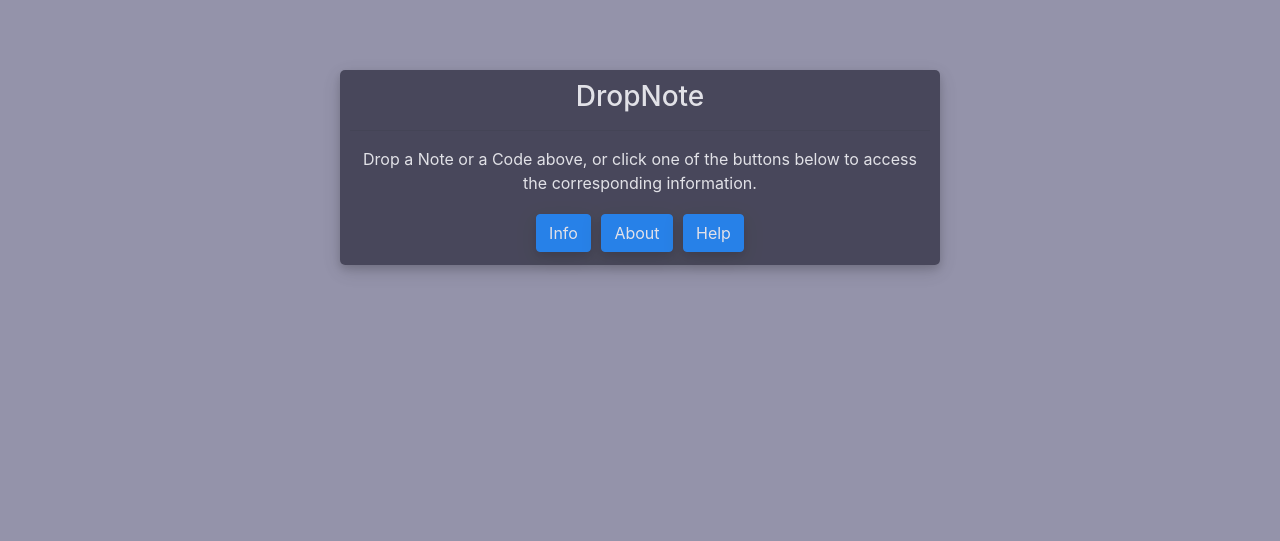
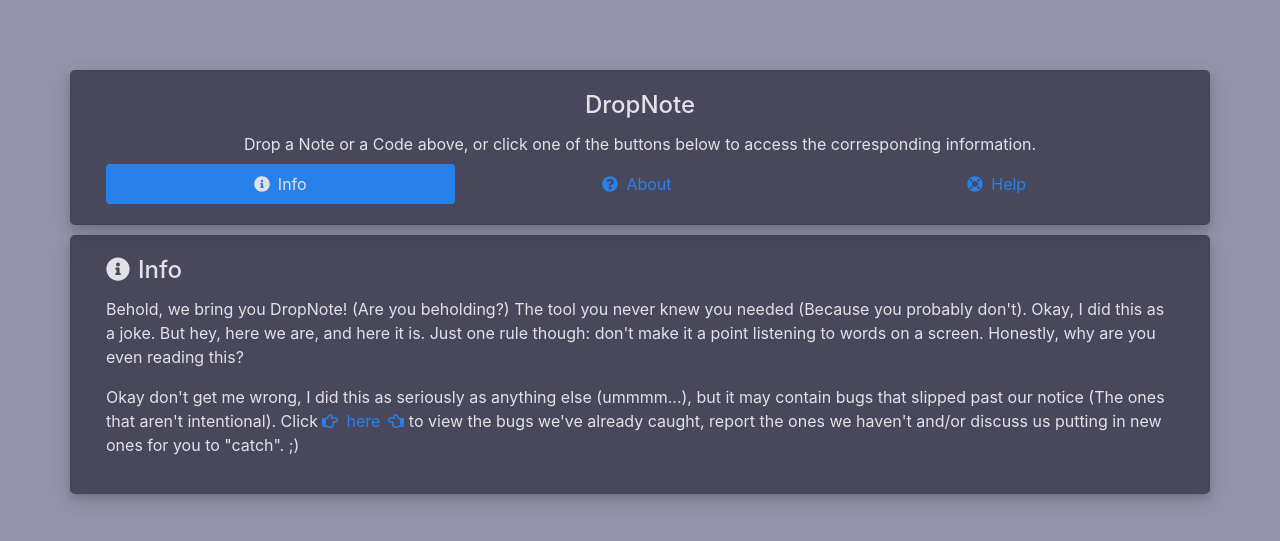
Before and after one commit to peter-mghendi/dropnote-php, a PHP site: page /DropNote/ in a window 1280 px wide. Shown: the part 56-597 px from the top of the page. Run offline with PHP 8.4, Linux system fonts and the light colour scheme; some libraries are stand-ins or nearby versions.

Commit message:
Fixed index.php ui
Fix index ui to work with bootstrap 4.

```diff
--- a/_assets/css/style.css
+++ b/_assets/css/style.css
@@ -13,23 +13,22 @@
     color: #ffffff;
 }
 
-.card-content{
+.card{
     background-color: rgba(0,0,16,0.7) ;
     opacity: .73;
     color: #fefefe;
     margin-top: 10px;
     margin-left: auto;
     margin-right: auto;
-    padding: 10px;
-    width: 95%;
-    max-width: 600px;
+    /* padding: 10px; */
+    /* width: 95%; */
+    /* max-width: 600px; */
     position: relative;
     box-shadow: 0 4px 8px 0 rgba(0,0,0,0.2),0 6px 20px 0 rgba(0,0,0,0.19);
     border-radius: 5px;
 }
 
 .dropdown-menu{
-    /* border-radius: 0; */
     box-shadow: 0 4px 8px 0 rgba(0,0,0,0.2),0 6px 20px 0 rgba(0,0,0,0.19);
 }
 
--- a/_assets/js/index.js
+++ /dev/null
@@ -1,23 +0,0 @@
-var one = document.getElementById('one');
-var two = document.getElementById('two');
-var three = document.getElementById('three');
-
-var cardone = document.getElementById('cardone');
-var cardtwo = document.getElementById('cardtwo');
-var cardthree = document.getElementById('cardthree');
-
-one.onclick = function (){
-    cardone.style.display = "block";
-    cardtwo.style.display = "none";
-    cardthree.style.display = "none";
-};
-two.onclick = function (){
-    cardone.style.display = "none";
-    cardtwo.style.display = "block";
-    cardthree.style.display = "none";
-};
-three.onclick = function (){
-    cardone.style.display = "none";
-    cardtwo.style.display = "none";
-    cardthree.style.display = "block";
-};
--- a/_includes/_protect.php
+++ b/_includes/_protect.php
@@ -1,5 +1,4 @@
 <?php
-//protect
 session_start();
 if (!  isset ($_SESSION['email'])) {
     header("location:index.php");
--- a/_includes/footer.php
+++ b/_includes/footer.php
@@ -28,7 +28,6 @@
             hiddenCard.style.display = "none";
         };
 </script>
-<script src="_assets/js/index.js"></script>
 <script src="_assets/vendor/jquery/jquery-3.4.1.min.js"></script>
 <script src="_assets/vendor/bootstrap-4.3.1-dist/js/bootstrap.min.js"></script>
 <script src="_assets/vendor/fontawesome-free-5.9.0-web/js/all.min.js"></script>
--- a/index.php
+++ b/index.php
@@ -1,47 +1,50 @@
 <?php include '_includes/header.php'; ?>
 <div class="container-fluid" >
-    <div id="welcomeCard" class="card-content text-center">
-        <h3>DropNote</h3><hr>
-        <p>Drop a Note or a Code above, or click one of the buttons below to access the corresponding information.</p>
-        <span>
-            <button id="one" class="btn btn-primary box-btn">Info</button>
-            <button id="two" class="btn btn-primary box-btn">About</button>
-            <button id="three" class="btn btn-primary box-btn">Help</button>
-        </span>
+    <div id="welcomeCard" class="container card text-center">
+        <div class="card-body">
+            <h4 class="card-title">DropNote</h4>
+            <p class="card-text mb-2">Drop a Note or a Code above, or click one of the buttons below to access the corresponding information.</p>
+            <nav class="nav nav-pills nav-fill">
+                <a id="pills-info-tab" class="nav-item nav-link active" href="#info" data-toggle="pill">
+                    <i class="fas fa-info-circle mr-2"></i>Info</a>
+                <a id="pills-about-tab" class="nav-item nav-link" href="#about" data-toggle="pill">
+                    <i class="fas fa-question-circle mr-2"></i>About</a>
+                <a id="pills-help-tab" class="nav-item nav-link" href="#help" data-toggle="pill">
+                    <i class="fas fa-life-ring mr-2"></i>Help</a>
+            </nav>
+        </div>
     </div>
-    <div id="cardone" class="card-content hidden-div" >
-        <h3><span class="glyphicon glyphicon-info-sign"></span> Info</h3><hr>
-        <p><span>Behold, we bring you DropNote! (Are you beholding?) The tool you never knew you needed (Because you probably don't).
-                Okay, I did this as a joke. But hey, here we are, and here it is. Just one rule though: don't make it a point listening
-                to words on a screen. Honestly, why are you even reading this? </span><br>
-            <span>Okay don't get me wrong, I did this as seriously as anything else (ummmm...), but it may contain bugs that slipped past
-                our notice (The ones that aren't intentional). Click <a href="_includes/_known.php"><span class="glyphicon glyphicon-hand-right">
-                    </span> here <span class="glyphicon glyphicon-hand-left"></span></a> to view the bugs we've already caught, report the ones we
-                    haven't and/or discuss us putting in new ones for you to "catch". ;) </span><br>
-        </p>
 
-    </div>
-    <div id="cardtwo" class="card-content hidden-div">
-        <h3><span class="glyphicon glyphicon-book"></span> About</h3><hr>
-        <h4><span class="glyphicon glyphicon-hand-down"></span> DropNote v1.0.0.1</h4>
-        <p><span><b>DISCLAIMER: </b><br></span>
-        <span>1. Whatever you write here is your own problem. If it gets you arrested, don't drag me into it.
-            Yeah. That about covers it. Oh, and no, I won't fix your computer.</span><br>
-            <span>2. Any data you provide will not be shared with any third parties by DropNote (cough, cough...zuckerberg...cough).</span><br><br>
-                Copyright <span class="glyphicon glyphicon-tent"></span> <?php echo date("Y");?>.  All rights reserved.
-        </p>
-
-
-    </div>
-    <div id="cardthree" class="card-content hidden-div">
-        <h3><span class="glyphicon glyphicon-question-sign"></span> Help</h3><hr>
-        <p><span>Lorem ipsum dolor sit amet, consectetur adipisicing elit. Aperiam consequatur, culpa
-                cum deleniti, dolorum facere hic maiores nobis numquam optio recusandae sunt tempora ut!
-                Atque iusto maiores optio quaerat quo. </span>
-            <span>Pissed off yet? Honestly, what did you expect?</span><br><br>
-            <div class="text-center"><b><span class="glyphicon glyphicon-console"></span> WITH <span class="glyphicon glyphicon-heart"></span>
-                    BY <span class="glyphicon glyphicon-tent"></span></b></div>
-        </p>
+    <div class="container card tab-content" id="pills-tabContent">
+        <div class="card-body tab-pane fade show active" id="info" role="tabpanel" aria-labelledby="pills-info-tab">
+            <h4 class="card-title"><i class="fas fa-info-circle mr-2"></i>Info</h4>
+            <p class="card-text">Behold, we bring you DropNote! (Are you beholding?) The tool you never knew you needed (Because you probably don't).
+                    Okay, I did this as a joke. But hey, here we are, and here it is. Just one rule though: don't make it a point listening
+                    to words on a screen. Honestly, why are you even reading this? </p>
+                <p>Okay don't get me wrong, I did this as seriously as anything else (ummmm...), but it may contain bugs that slipped past
+                    our notice (The ones that aren't intentional). Click <a href="_includes/_known.php"><i class="far fa-hand-point-right mr-2"></i>here<i class="far fa-hand-point-left ml-2"></i></a> to
+                    view the bugs we've already caught, report the ones we
+                        haven't and/or discuss us putting in new ones for you to "catch". ;) </p>
+            </p>
+        </div>
+        <div class="card-body tab-pane fade" id="about" role="tabpanel" aria-labelledby="pills-about-tab">
+            <h4 class="card-title"><i class="fas fa-question-circle mr-2"></i>About</h4>
+            <h5 class="card-subtitle mb-2 text-muted"">DropNote v2.0</h5>
+            <p class="card-text"><b>DISCLAIMER: </b></p>
+            <p class="card-text">1. Whatever you write here is your own problem. If it gets you arrested, don't drag me into it.
+                Yeah. That about covers it. Oh, and no, I won't fix your computer.</p>
+            <p class="card-text">2. Any data you provide will not be shared with any third parties by DropNote (cough, cough...zuckerberg...cough).</p>
+            <p class="card-text">&copy !boop <?php echo date("Y");?>.  All rights reserved.</p>
+        </div>
+        <div class="card-body tab-pane fade" id="help" role="tabpanel" aria-labelledby="pills-help-tab">
+            <h4><i class="fas fa-life-ring mr-2"></i>Help</h4>
+            <p class="card-text">Lorem ipsum dolor sit amet, consectetur adipisicing elit. Aperiam consequatur, culpa
+                    cum deleniti, dolorum facere hic maiores nobis numquam optio recusandae sunt tempora ut!
+                    Atque iusto maiores optio quaerat quo.Pissed off yet? Honestly, what did you expect?</p>
+            <p class="card-text text-center">
+                <i class="fas fa-code mx-2"></i>WITH<i class="fas fa-heart mx-2"></i>BY<i class="fas fa-dizzy mx-2"></i>
+            </p>
+        </div>
     </div>
 </div>
 <?php include '_includes/footer.php'; ?>
```
Also changed, not shown: _assets/js/main.js (added).
